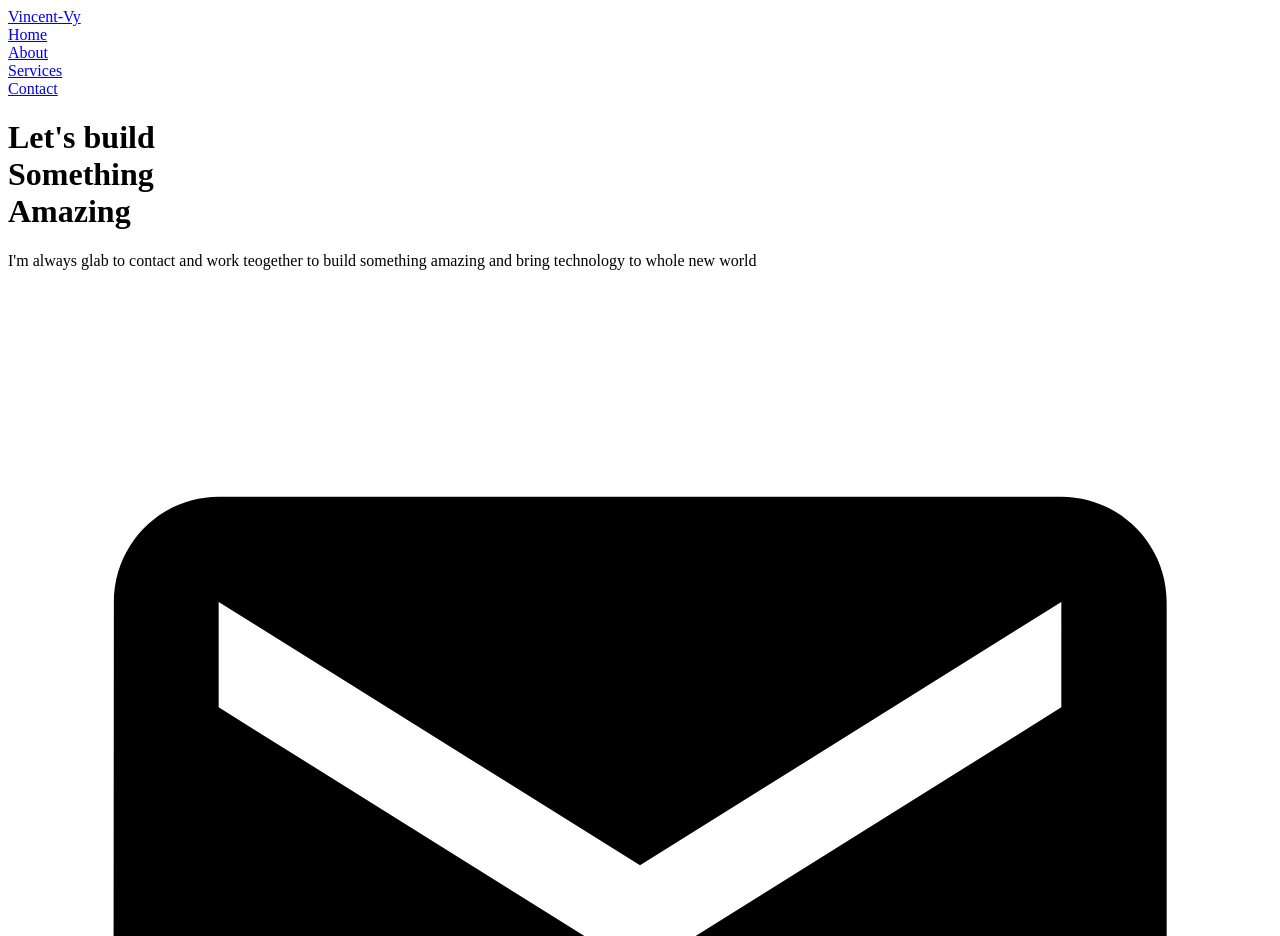
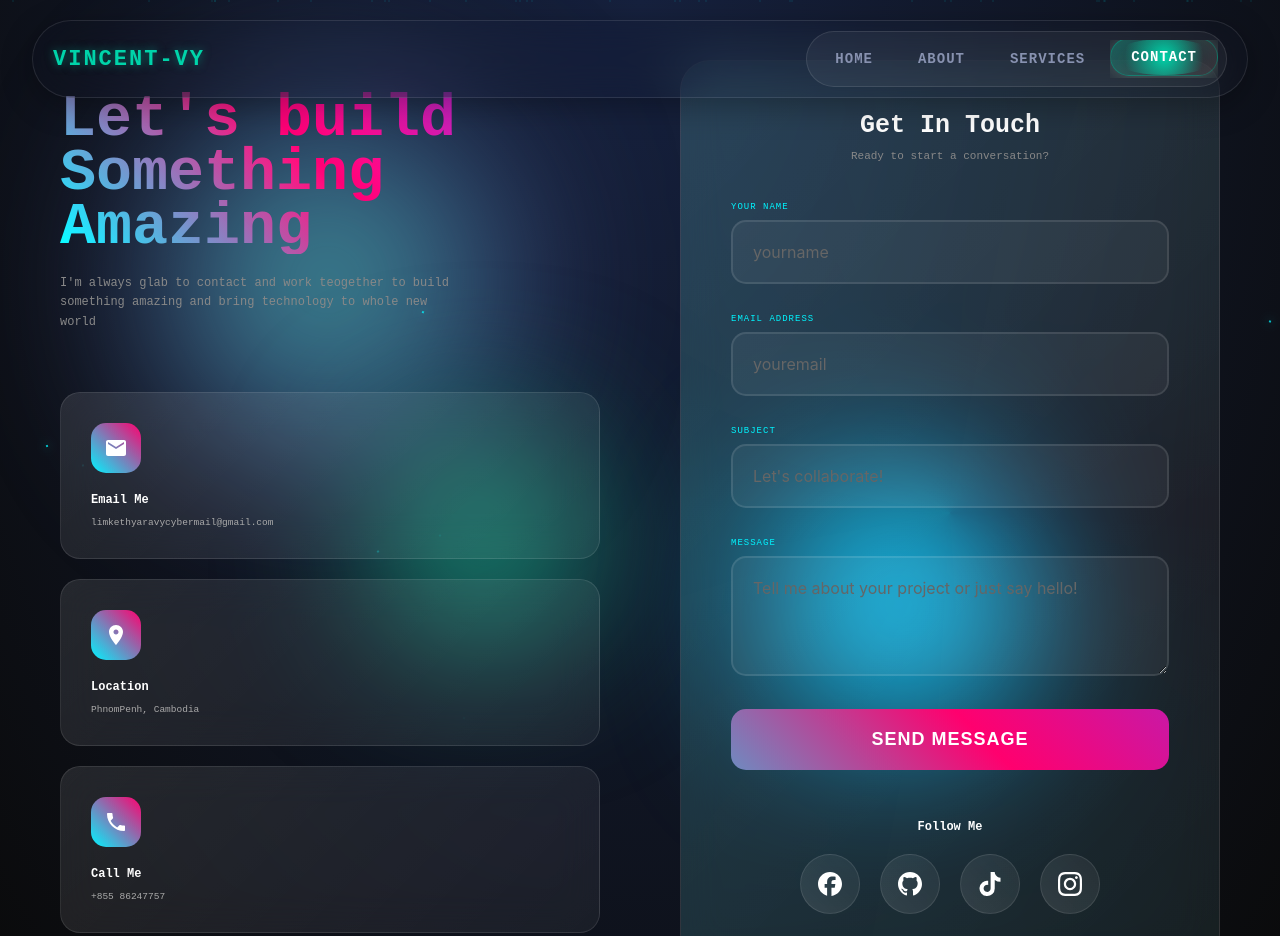
Before and after one commit to VincentDeveloper-07/Portfolio-web, a plain HTML site: page html/contact.html in a window 1280 px wide. Shown: the top 936 px of the page. Drawn offline with Linux system fonts and the light colour scheme; files that its build step writes are made by us from their sources; the site is published under a folder, as on GitHub Pages, so addresses that start at the root find nothing.

Commit message:
Fix navigation links

```diff
--- a/html/about.html
+++ b/html/about.html
@@ -3,7 +3,7 @@
 <head>
     <meta charset="UTF-8">
     <meta name="viewport" content="width=device-width, initial-scale=1.0">
-    <link rel="stylesheet" href="/CSS/about.css">
+    <link rel="stylesheet" href="CSS/about.css">
     <link rel="icon" type="me" href="/images/icon.jps.png">
     <title>AboutPage</title>
 </head>
@@ -14,20 +14,20 @@
 
     <!-- Futuristic Navbar -->
     <section class="header" id="header">
-        <a href="/index.html" class="logo">Vincent-Vy</a>
+        <a href="index.html" class="logo">Vincent-Vy</a>
 
         <nav class="navbar" id="navbar">
             <div class="nav-item">
-                <a href="/index.html">Home</a>
+                <a href="index.html">Home</a>
             </div>
             <div class="nav-item">
                 <a href="#about" class="active">About</a>
             </div>
             <div class="nav-item">
-                <a href="/html/service.html">Services</a>
+                <a href="html/service.html">Services</a>
             </div>
             <div class="nav-item">
-                <a href="/html/contact.html">Contact</a>
+                <a href="html/contact.html">Contact</a>
             </div>
         </nav>
         <i class='bx bx-menu' id="menu-icon"></i>
--- a/html/contact.html
+++ b/html/contact.html
@@ -3,8 +3,8 @@
 <head>
     <meta charset="UTF-8">
     <meta name="viewport" content="width=device-width, initial-scale=1.0">
-    <link rel="stylesheet" href="/CSS/contact.css">
-    <link rel="icon" type="me" href="/images/icon.jps.png">
+    <link rel="stylesheet" href="CSS/contact.css">
+    <link rel="icon" type="me" href="images/icon.jps.png">
     <title>Contact</title>
 </head>
 <body>
@@ -14,20 +14,20 @@
 
     <!-- Futuristic Navbar -->
     <section class="header" id="header">
-        <a href="/index.html" class="logo">Vincent-Vy</a>
+        <a href="index.html" class="logo">Vincent-Vy</a>
 
         <nav class="navbar" id="navbar">
             <div class="nav-item">
-                <a href="/index.html">Home</a>
+                <a href="index.html">Home</a>
             </div>
             <div class="nav-item">
-                <a href="/html/about.html">About</a>
+                <a href="html/about.html">About</a>
             </div>
             <div class="nav-item">
-                <a href="/html/service.html">Services</a>
+                <a href="html/service.html">Services</a>
             </div>
             <div class="nav-item">
-                <a href="/html/contact.html" class="active">Contact</a>
+                <a href="html/contact.html" class="active">Contact</a>
             </div>
         </nav>
         <i class='bx bx-menu' id="menu-icon"></i>
```
Also changed, not shown: html/cv.html (+1 -1 lines), html/service.html (+7 -7 lines), index.html (+5 -5 lines).
